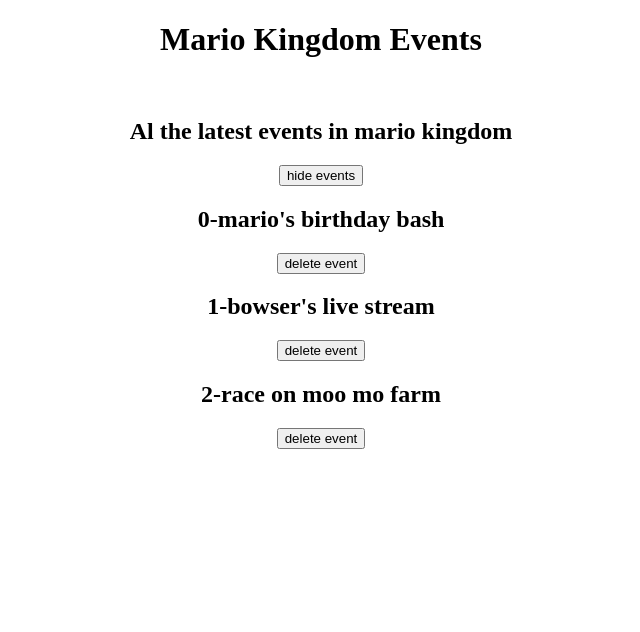
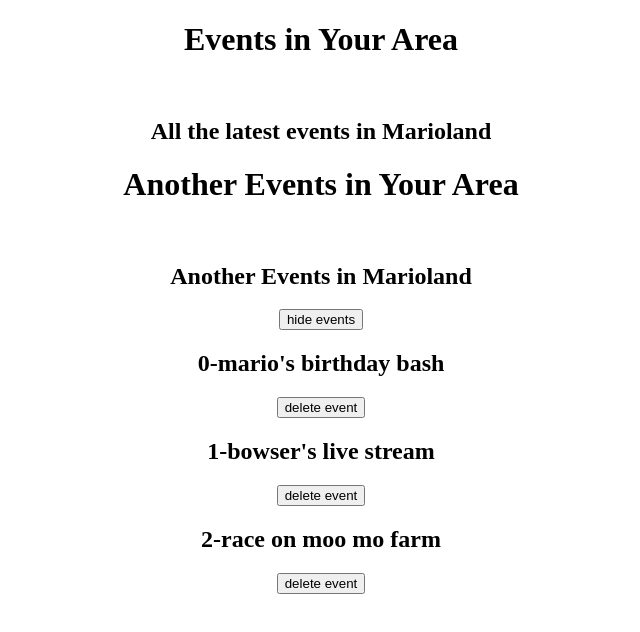
Before and after one commit to akmhmgc/first-react-app, a React (Create React App) app: page / in a window 1280 px wide. Shown: the top 632 px of the page, without its empty margins (319-959 px from the left). Built offline with nearby package versions, Linux system fonts and the light colour scheme; the HTML template or start-up script is replaced by a standard one.

Commit message:
feat: propsで親コンポーネントから子コンポーネントに値を受け渡す

```diff
--- a/src/App.js
+++ b/src/App.js
@@ -15,7 +15,8 @@ function App() {
 
   return (
     <div className="App">
-      <Title />
+      <Title title="Events in Your Area" subtitle="All the latest events in Marioland"/>
+      <Title title="Another Events in Your Area" subtitle="Another Events in Marioland"/>
       {showEvents && (
         <div>
           <button onClick={() => setshowEvents(false)}>hide events</button>
--- a/src/components/Title.js
+++ b/src/components/Title.js
@@ -1,9 +1,9 @@
-export default function Title() {
+export default function Title({ title, subtitle }) {
   return (
     <div>
-      <h1 className="title">Mario Kingdom Events</h1>
+      <h1 className="title">{title}</h1>
       <br />
-      <h2 className="subtitle">Al the latest events in mario kingdom</h2>
+      <h2 className="subtitle">{subtitle}</h2>
     </div>
   );
 }
```
